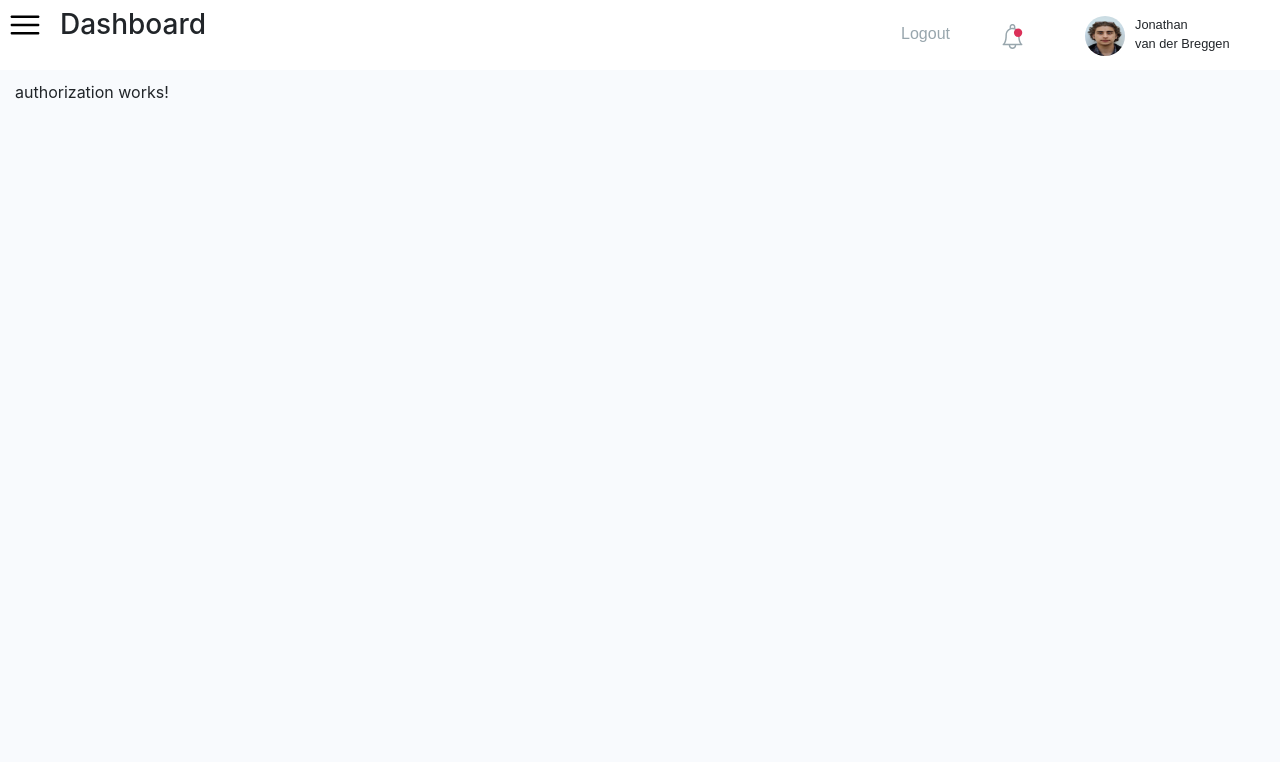
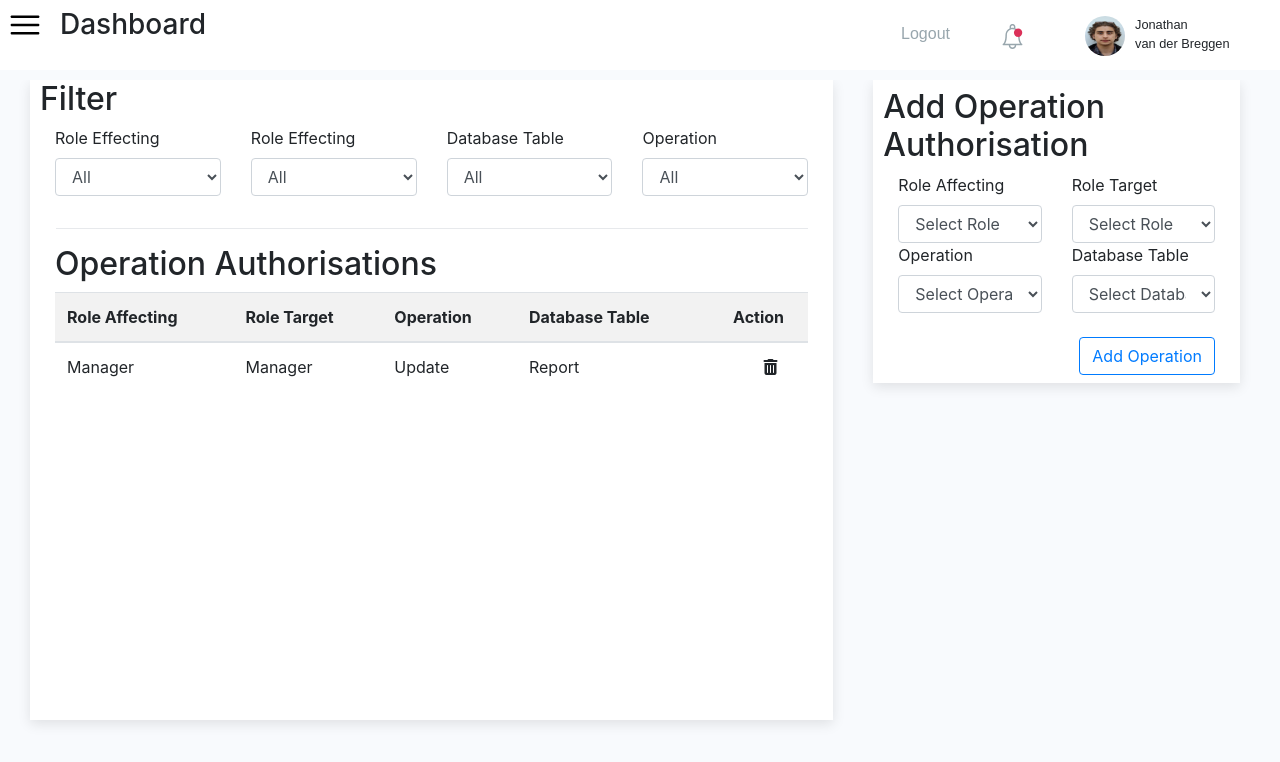
Before and after one commit to marli1404/Group-22---Handed-in-version, an Angular app: page /Dashboard/AuditAuthorization in a window 1280 px wide. Shown: the top 762 px of the page. Built offline with nearby package versions, Linux system fonts and the light colour scheme; some icons are missing; a web font is replaced by a local one.

Commit message:
Adding operation authorization

```diff
--- a/src/app/components/audit/authorization/authorization/authorization.component.html
+++ b/src/app/components/audit/authorization/authorization/authorization.component.html
@@ -1 +1,103 @@
-<p>authorization works!</p>
+<div class="container-fluid">
+    <div class="row">
+        <div class="col-lg-8 col-md-12">
+            <div class="panel-container sm-container panel-ext">
+                <h2>Filter</h2>
+                <form>
+                    <div class="container-fluid">
+                        <div class="row">
+                            <div class="col-lg-3 col-md-12">
+                                <div class="form-group">
+                                    <label for="roleEffecting">Role Effecting</label>
+                                    <select name="roleEffecting" id="roleEffecting" class="form-control">
+                                        <option value="null">All</option>
+                                    </select>
+                                </div>
+                            </div>
+                            <div class="col-lg-3 col-md-12">
+                                    <label for="roleTarget">Role Effecting</label>
+                                    <select name="roleTarget" id="roleTarget" class="form-control">
+                                        <option value="null">All</option>
+                                    </select>
+                            </div>
+                            <div class="col-lg-3 col-md-12">
+                                    <label for="database">Database Table</label>
+                                    <select name="database" id="database" class="form-control">
+                                        <option value="null">All</option>
+                                    </select>
+                            </div>
+                            <div class="col-lg-3 col-md-12">
+                                <label for="operation">Operation</label>
+                                <select name="operation" id="operation" class="form-control">
+                                    <option value="null">All</option>
+                                </select>
+                            </div>
+                        </div>
+                    </div>
+                </form>
+                <hr>
+                <div class="container-fluid">
+                    <h2>Operation Authorisations</h2>
+                    <table class="table greyHead">
+                        <thead>
+                            <th>Role Affecting</th>
+                            <th>Role Target</th>
+                            <th>Operation</th>
+                            <th>Database Table</th>
+                            <th class="text-center">Action</th>
+                        </thead>
+                        <tbody>
+                            <tr>
+                                <td>Manager</td>
+                                <td>Manager</td>
+                                <td>Update</td>
+                                <td>Report</td>
+                                <td class="text-center"><i class="fas fa-trash-alt ml-4"></i></td>
+                            </tr>
+                        </tbody>
+                    </table>
+                </div>
+            </div>
+        </div>
+        <div class="col-lg-4 col-md-12 mt-lg-0 mt-md-4">
+            <div class="sm-container">
+                <form>
+                    <div class=" sm-container panel pt-2 pb-2">
+                        <h2>Add Operation Authorisation</h2>
+                <div class="container-fluid">
+                        <div class="row">
+                            <div class="col-lg-6 col-md-12">
+                                <label for="addRoleAffecting">Role Affecting</label>
+                                <select name="addRoleAffecting" id="addRoleAffecting" class="form-control">
+                                    <option value="null" selected disabled>Select Role</option>
+                                </select>
+                            </div>
+                            <div class="col-lg-6 col-md-12">
+                                <label for="addRoleTarget">Role Target</label>
+                                <select name="addRoleTarget" id="addRoleTarget" class="form-control">
+                                    <option value="null" selected disabled>Select Role</option>
+                                </select>
+                            </div>
+                            <div class="col-lg-6 col-md-12">
+                                <label for="addOperation">Operation</label>
+                                <select name="addOperation" id="addOperation" class="form-control">
+                                    <option value="null" selected disabled>Select Operation</option>
+                                </select>
+                            </div>
+                            <div class="col-lg-6 col-md-12">
+                                <label for="addDatabase">Database Table</label>
+                                <select name="addDatabase" id="addDatabase" class="form-control">
+                                    <option value="null" selected disabled>Select Database</option>
+                                </select>
+                            </div>
+                            <div class="col-12">
+                                <button class="btn btn-outline-primary float-right mt-lg-4 mt-md-0">Add Operation</button>
+                            </div>
+                        </div>
+                </div>
+                    </div>
+                </form>
+            </div>
+        </div>
+    </div>
+</div>
--- a/src/styles.css
+++ b/src/styles.css
@@ -73,6 +73,13 @@ i:hover{
     height: 100%;
     display: block;
 }
+.panel{
+    position: relative;
+    width: 100%;
+    background-color: #ffffff;
+    background-clip: padding-box;
+    box-shadow: 0 .25rem .75rem rgba(0,0,0,.1);
+}
 
 .panel-container.panel-ext{
     height: 80vh;
```
